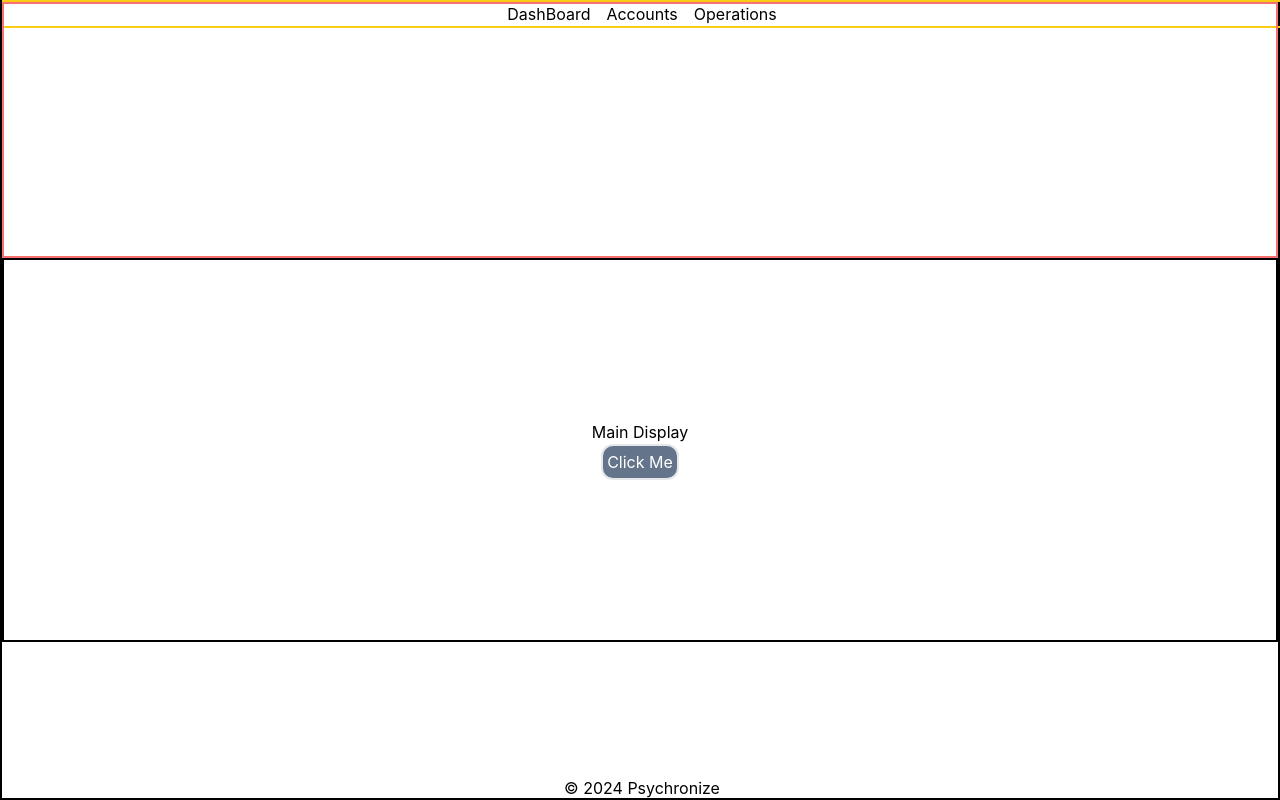
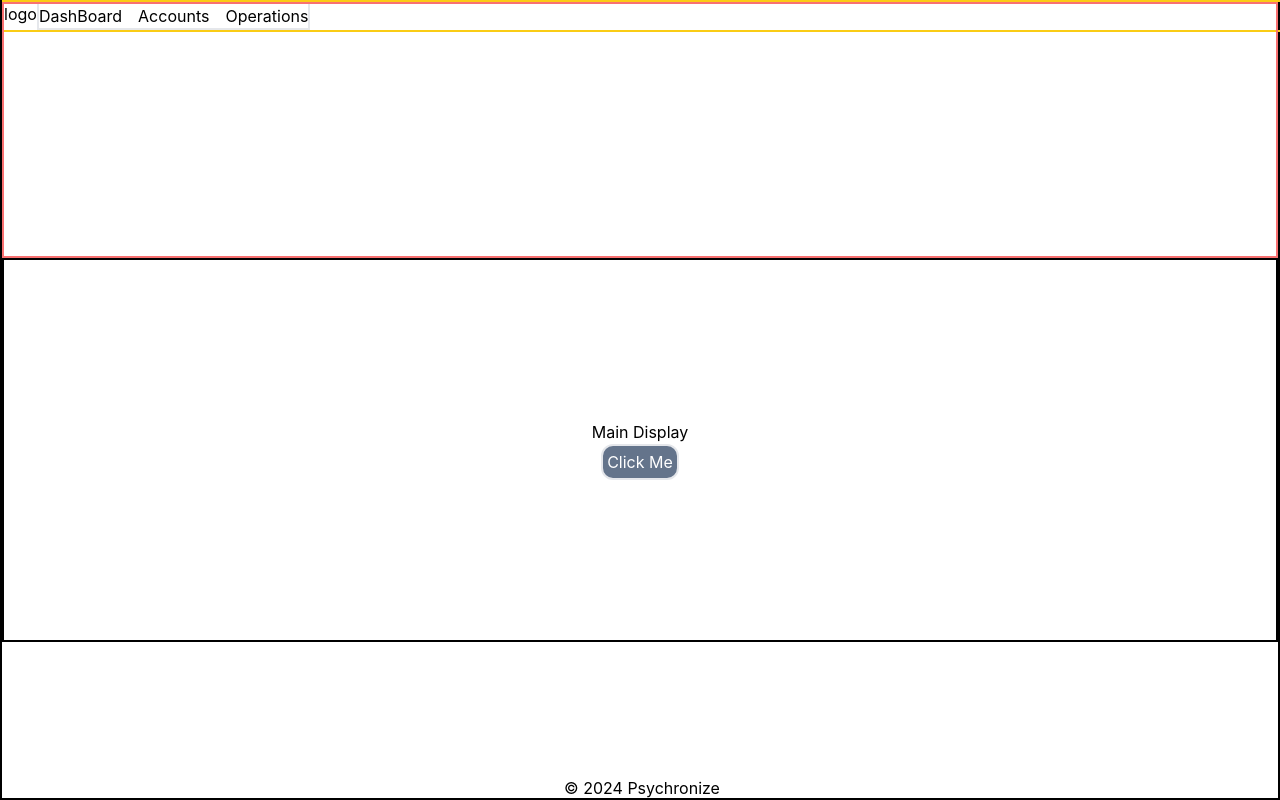
Before and after one commit to JSilvis73/Psychronize, a React (Vite) app: page / in a window 1280 px wide. Built offline with nearby package versions, Linux system fonts and the light colour scheme.

Commit message:
Working on navbar layout.

```diff
--- a/src/components/Navbar.tsx
+++ b/src/components/Navbar.tsx
@@ -3,12 +3,17 @@
 
 export default function Navbar() {
   return (
-    <nav className='absolute w-full top-0 border-2 border-yellow-400 flex flex-row justify-center'>
-        <ul className='flex flex-row  gap-4'>
-            <li><a>DashBoard</a> </li>
+    <nav className='absolute w-full top-0 border-2 border-yellow-400 flex flex-row'>
+
+             <p className='flex-start'>logo</p>
+
+        <ul className='border-2 flex flex-row  gap-4'>
+            <li><a>DashBoard</a></li>
             <li>Accounts</li>
             <li>Operations</li>
         </ul>
+
+
     </nav>
   )
 }
```
